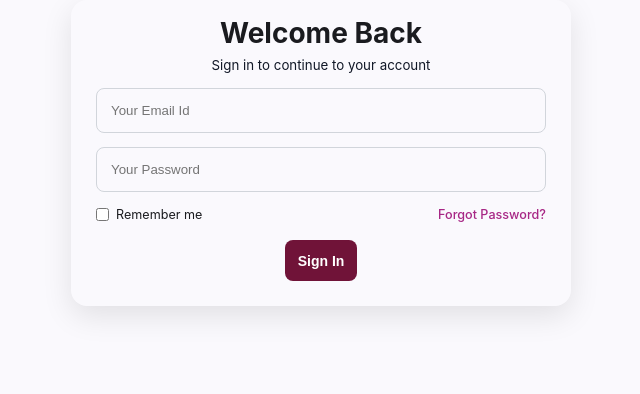
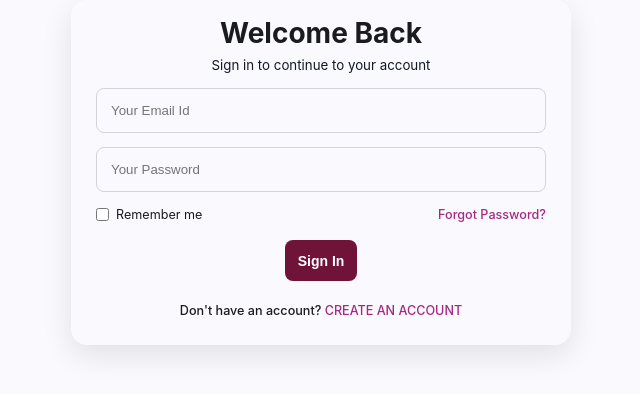
Before and after one commit to SachidanandaPadhiali/ecommerce-project-angular, an Angular app: page /log-in in a window 1280 px wide. Shown: the top 394 px of the page, without its empty margins (319-959 px from the left). Built offline with nearby package versions, Linux system fonts and the light colour scheme.

Commit message:
Fixing Seller Navigation

```diff
--- a/src/app/header/header.html
+++ b/src/app/header/header.html
@@ -10,7 +10,7 @@
             <a routerLink="/">Home</a>
             <a routerLink="/shop">Shop</a>
             <a routerLink="/cart">Cart</a>
-            <a routerLink="/seller-auth">Seller</a>
+            <a routerLink="/seller-home">Seller</a>
             <a class="login-btn" routerLink="/log-in">Log In</a>
         </div>
 
--- a/src/app/login/login.html
+++ b/src/app/login/login.html
@@ -27,6 +27,11 @@
                     <p *ngIf="errorMessage" class="error">{{ errorMessage }}</p>
 
                     <button type="submit" class="main-btn">Sign In</button>
+
+                    <p class="login-link">
+                        Don't have an account?
+                        <a routerLink="/seller-auth">CREATE AN ACCOUNT</a>
+                    </p>
                 </form>
             </div>
         </main>
--- a/src/app/seller-home/seller-home.html
+++ b/src/app/seller-home/seller-home.html
@@ -1 +1 @@
-<p>seller-home works!</p>
+<h1>WELCOME TO SELLER PAGE</h1>
```
